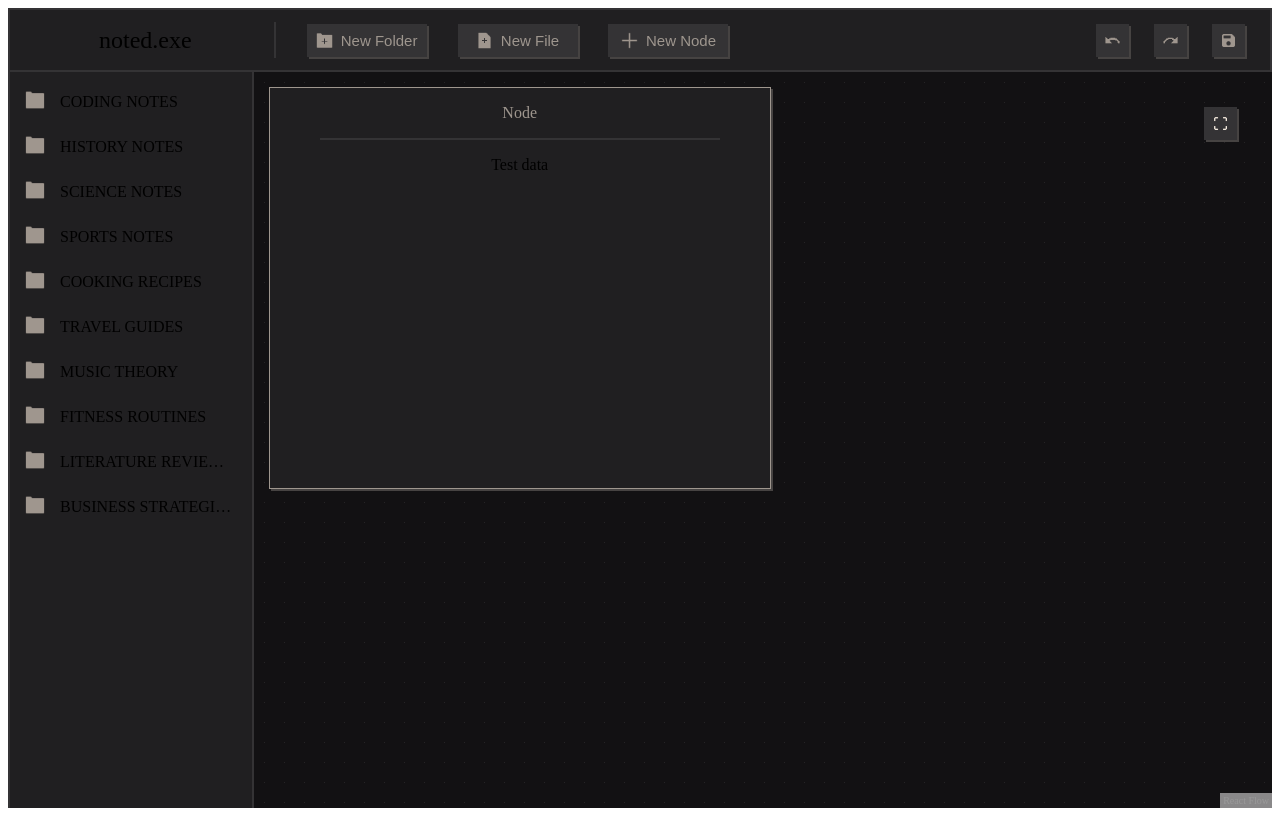
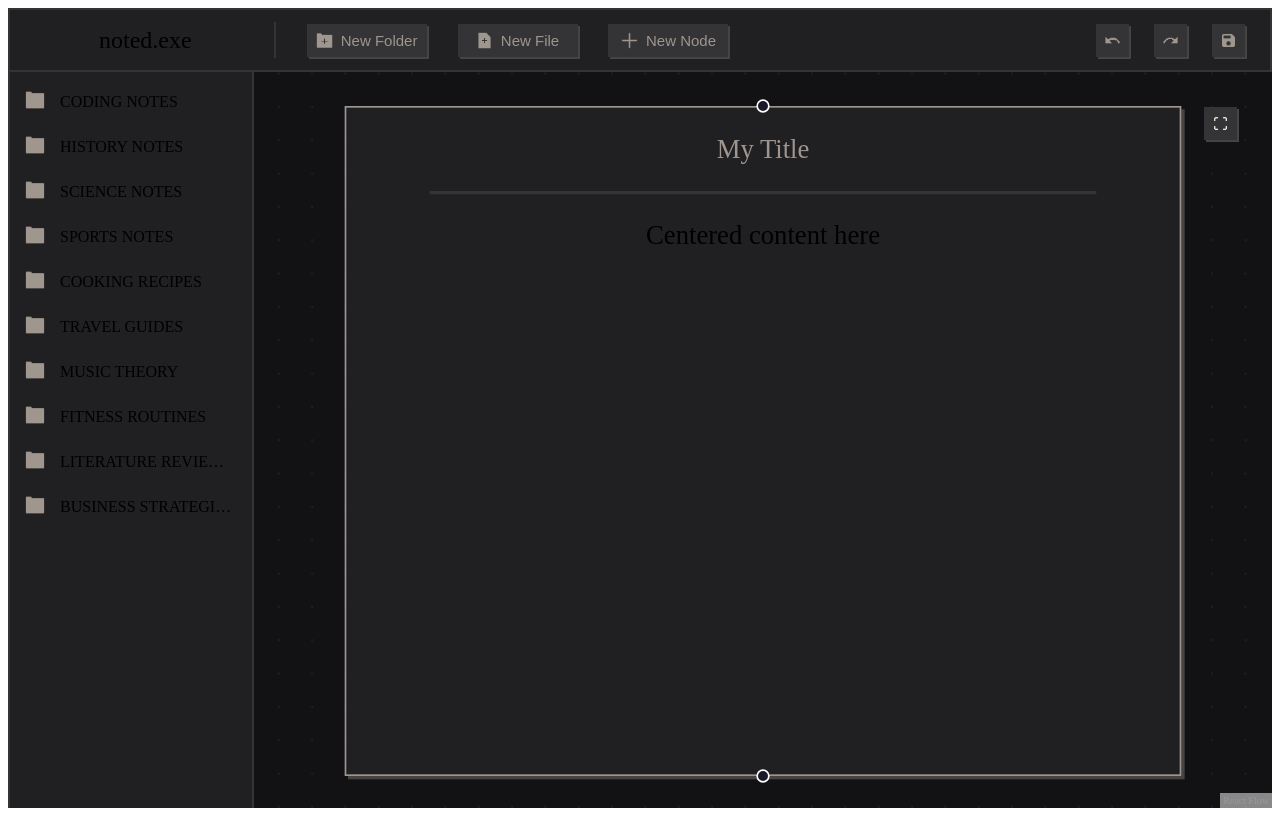
Before and after one commit to JohnArochaDev/noted, a Next.js app: page / in a window 1280 px wide. Built offline with nearby package versions, Linux system fonts and the light colour scheme.

Commit message:
added frame for the nodes

```diff
--- a/app/Components/Canvas/TextNode/index.tsx
+++ b/app/Components/Canvas/TextNode/index.tsx
@@ -1,23 +1,18 @@
-import Draggable from "react-draggable";
-import { NodePlate } from "@/app/Constants/types";
-import { useRef } from "react";
+import { Handle, Position, NodeProps, Node } from "@xyflow/react";
+
 import styles from "./styles.module.scss";
-import { Panel } from "@xyflow/react";
 
-export const TextNode = (props: NodePlate) => {
-  const { id, type, title, data, coordinates } = props;
+type CustomTextNode = Node<{ title: string; text: string }, 'text'>;
 
-  const nodeRef = useRef(null);
+export function TextNode({ data }: NodeProps<CustomTextNode>) {
+  return (
+    <div className={styles.textNode}>
+      <Handle type="target" position={Position.Top} />
+      <Handle type="source" position={Position.Bottom} />
 
-  return (
-    <Panel>
-      <Draggable nodeRef={nodeRef}>
-        <div ref={nodeRef} className={styles.textNode}>
-          <p className={styles.title}>{title}</p>
-          <hr className={styles.seperator} />
-          <p>{data}</p>
-        </div>
-      </Draggable>
-    </Panel>
+      <p className={styles.title}>{data.title}</p>
+      <hr className={styles.seperator} />
+      <p>{data.text}</p>
+    </div>
   );
 };
--- a/app/Components/Canvas/index.tsx
+++ b/app/Components/Canvas/index.tsx
@@ -7,20 +7,52 @@ import {
   BackgroundVariant,
   ReactFlowProvider,
   Panel,
+  useNodesState,
+  applyNodeChanges,
+  Node,
+  PanOnScrollMode,
+  OnNodesChange,
 } from "@xyflow/react";
+
+import { useCallback } from "react";
 
 import { RecenterButton } from "./RecenterCanvasButton";
 
 import styles from "./styles.module.scss";
 import { TextNode } from "./TextNode";
 
+type TextNodeData = { title: string; text: string };
+
+type CustomTextNode = Node<TextNodeData, "textNode">;
+
 export const Canvas = () => {
+  const nodeTypes = { textNode: TextNode };
+
+  const initialNodes: CustomTextNode[] = [
+    {
+      id: "1",
+      type: "textNode",
+      position: { x: 250, y: 250 },
+      data: { title: "My Title", text: "Centered content here" },
+    },
+  ];
+
+  const [nodes, setNodes] = useNodesState<CustomTextNode>(initialNodes);
+
+  const onNodesChange: OnNodesChange<CustomTextNode> = useCallback(
+    (changes) => setNodes((nds) => applyNodeChanges(changes, nds)),
+    [setNodes]
+  );
+
   return (
     <>
       <ReactFlowProvider>
         <div className={styles.canvas}>
           <ReactFlow
             fitView
+            nodeTypes={nodeTypes}
+            nodes={nodes}
+            onNodesChange={onNodesChange}
             snapGrid={[20, 20]} // change this to match the dots
             panOnDrag
             zoomOnScroll
@@ -37,6 +69,11 @@ export const Canvas = () => {
               [0, 0], // top left boundary coordinates
               [5000, 5000], // bottom right boundary coordinates
             ]}
+            nodeExtent={[
+              [0, 0], // top left boundary coordinates
+              [5000, 5000], // bottom right boundary coordinates
+            ]}
+            panOnScrollMode={PanOnScrollMode.Free}
           >
             <Background
               variant={BackgroundVariant.Dots}
@@ -48,13 +85,6 @@ export const Canvas = () => {
             <Panel position="top-right">
               <RecenterButton />
             </Panel>
-            <TextNode
-              id={10101}
-              type={"text"}
-              title={"Node"}
-              data={"Test data"}
-              coordinates={[2500, 2500]}
-            />
           </ReactFlow>
         </div>
       </ReactFlowProvider>
```
